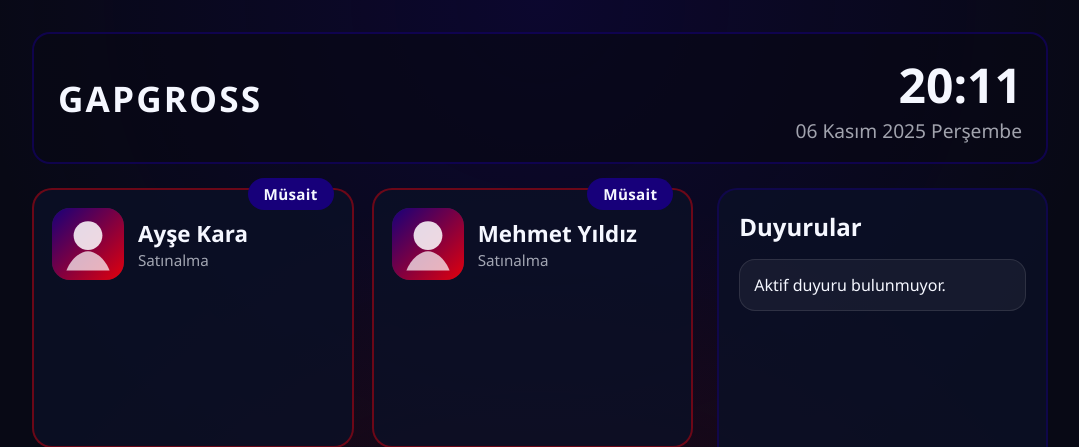
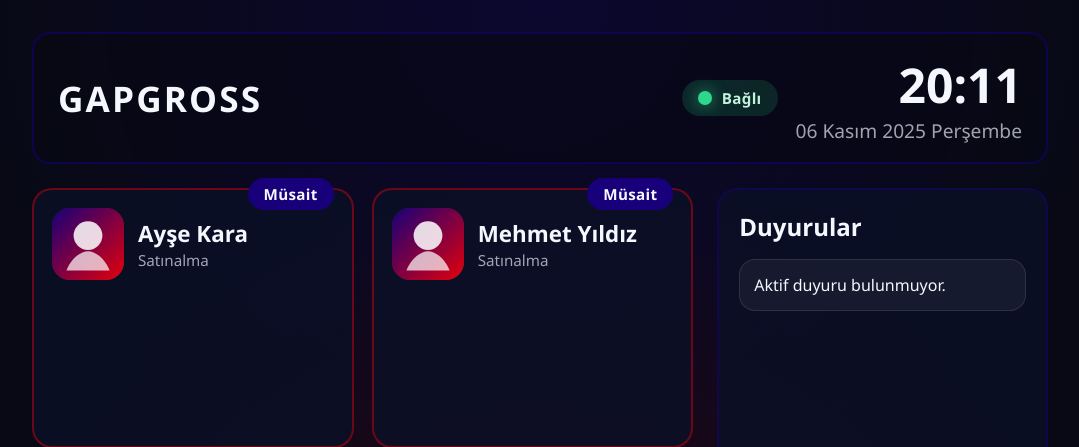
Before and after one commit to adnancergibozann/signage, a PHP site: page / in a window 1280 px wide. Shown: the top 447 px of the page, without its empty margins (100-1179 px from the left). Run offline with PHP 8.4, Linux system fonts and the light colour scheme; data comes from the database, SQL or seed files in the repository; data that the repository does not hold is empty; some libraries are stand-ins or nearby versions.

Commit message:
Fix signage ticker sizing and connection status

```diff
--- a/assets/css/signage.css
+++ b/assets/css/signage.css
@@ -48,6 +48,12 @@ body {
     border: 2px solid rgba(23, 0, 122, 0.55);
 }
 
+.header-meta {
+    display: flex;
+    align-items: center;
+    gap: 18px;
+}
+
 .branding {
     display: flex;
     align-items: center;
@@ -82,6 +88,57 @@ body {
 .clock .date {
     font-size: 1.2rem;
     color: var(--gap-muted);
+}
+
+.connection-indicator {
+    display: flex;
+    align-items: center;
+    gap: 10px;
+    background: rgba(255, 255, 255, 0.08);
+    padding: 8px 16px;
+    border-radius: 999px;
+    font-weight: 600;
+    font-size: 0.95rem;
+    letter-spacing: 0.02em;
+    transition: background 0.3s ease, color 0.3s ease;
+}
+
+.connection-indicator .connection-dot {
+    width: 14px;
+    height: 14px;
+    border-radius: 50%;
+    box-shadow: 0 0 12px rgba(0, 0, 0, 0.4);
+    transition: background 0.3s ease, box-shadow 0.3s ease;
+}
+
+.connection-indicator[data-status="online"] {
+    background: rgba(38, 215, 130, 0.15);
+    color: #bff3da;
+}
+
+.connection-indicator[data-status="online"] .connection-dot {
+    background: #2dd88c;
+    box-shadow: 0 0 16px rgba(45, 216, 140, 0.7);
+}
+
+.connection-indicator[data-status="connecting"] {
+    background: rgba(255, 200, 87, 0.18);
+    color: #ffe3a1;
+}
+
+.connection-indicator[data-status="connecting"] .connection-dot {
+    background: #ffc857;
+    box-shadow: 0 0 14px rgba(255, 200, 87, 0.6);
+}
+
+.connection-indicator[data-status="offline"] {
+    background: rgba(227, 0, 11, 0.2);
+    color: #ffc7cd;
+}
+
+.connection-indicator[data-status="offline"] .connection-dot {
+    background: #ff4d61;
+    box-shadow: 0 0 16px rgba(255, 77, 97, 0.65);
 }
 
 .main-area {
--- a/assets/js/signage.js
+++ b/assets/js/signage.js
@@ -34,6 +34,27 @@ const signageState = {
     mediaTimer: null,
 };
 
+const CONNECTION_LABELS = {
+    online: 'Bağlı',
+    offline: 'Bağlantı Yok',
+    connecting: 'Kontrol ediliyor',
+};
+
+function setConnectionStatus(status) {
+    const indicator = document.querySelector('.connection-indicator');
+    if (!indicator) {
+        return;
+    }
+    const normalized = CONNECTION_LABELS[status] ? status : 'offline';
+    indicator.dataset.status = normalized;
+    const label = indicator.querySelector('.connection-text');
+    const labelText = CONNECTION_LABELS[normalized];
+    if (label) {
+        label.textContent = labelText;
+    }
+    indicator.setAttribute('aria-label', `Sunucu bağlantısı: ${labelText}`);
+}
+
 function isSameDay(dateA, dateB) {
     return dateA.getFullYear() === dateB.getFullYear()
         && dateA.getMonth() === dateB.getMonth()
@@ -68,6 +89,7 @@ function formatMeetingTime(meeting, referenceDate) {
 
 async function loadSignageState() {
     try {
+        setConnectionStatus('connecting');
         const response = await fetch(withBase('/public/api/signage.php'), { cache: 'no-store' });
         if (!response.ok) {
             throw new Error('Veri alınamadı');
@@ -78,9 +100,11 @@ async function loadSignageState() {
         signageState.timeFormat = data.settings.timeFormat || '24h';
         renderSignage(data);
         scheduleRefresh();
+        setConnectionStatus('online');
     } catch (error) {
         console.error('Signage güncellenirken hata oluştu:', error);
         scheduleRefresh(10);
+        setConnectionStatus('offline');
     }
 }
 
@@ -325,20 +349,29 @@ function renderTicker(items, settings) {
     }
     const root = document.documentElement;
     const fontSize = settings?.tickerFontSize;
-    const bandHeight = settings?.tickerHeight;
-    if (fontSize && Number.isFinite(fontSize)) {
-        root.style.setProperty('--ticker-font-size', `${fontSize}px`);
+    const fontSizeValue = fontSize === null || fontSize === undefined ? NaN : Number.parseFloat(fontSize);
+    if (Number.isFinite(fontSizeValue) && fontSizeValue > 0) {
+        root.style.setProperty('--ticker-font-size', `${fontSizeValue}px`);
     } else {
         root.style.removeProperty('--ticker-font-size');
     }
-    if (bandHeight && Number.isFinite(bandHeight)) {
-        root.style.setProperty('--ticker-height', `${bandHeight}px`);
+    const bandHeight = settings?.tickerHeight;
+    const bandHeightValue = bandHeight === null || bandHeight === undefined ? NaN : Number.parseFloat(bandHeight);
+    if (Number.isFinite(bandHeightValue) && bandHeightValue > 0) {
+        root.style.setProperty('--ticker-height', `${bandHeightValue}px`);
     } else {
         root.style.removeProperty('--ticker-height');
     }
+    const tickerSpeedValue = settings?.tickerSpeed === null || settings?.tickerSpeed === undefined
+        ? NaN
+        : Number.parseFloat(settings.tickerSpeed);
+    if (Number.isFinite(tickerSpeedValue) && tickerSpeedValue > 0) {
+        root.style.setProperty('--ticker-speed', `${tickerSpeedValue}s`);
+    } else {
+        root.style.removeProperty('--ticker-speed');
+    }
     track.innerHTML = '';
-    const speed = settings?.tickerSpeed ? `${settings.tickerSpeed}s` : '35s';
-    track.style.setProperty('animation-duration', speed);
+    track.style.removeProperty('animation-duration');
     if (!items || items.length === 0) {
         const placeholder = document.createElement('div');
         placeholder.className = 'ticker-item';
--- a/index.php
+++ b/index.php
@@ -101,9 +101,15 @@ $formatMeetingTicker = static function (array $meeting) use ($formatMeetingTime)
                 <img src="<?= $logoUrl ? htmlspecialchars($logoUrl, ENT_QUOTES) : $placeholderProfile ?>" alt="Gapgross"<?= $logoUrl ? '' : ' style="display:none"' ?>>
                 <h1><?= htmlspecialchars($settings['companyName'] ?? 'Gapgross') ?></h1>
             </div>
-            <div class="clock" aria-live="polite">
-                <div class="time"><?= htmlspecialchars($timeString) ?></div>
-                <div class="date"><?= htmlspecialchars($dateString) ?></div>
+            <div class="header-meta">
+                <div class="connection-indicator" data-status="online" aria-live="polite" aria-label="Sunucu bağlantısı: bağlı">
+                    <span class="connection-dot" aria-hidden="true"></span>
+                    <span class="connection-text">Bağlı</span>
+                </div>
+                <div class="clock" aria-live="polite">
+                    <div class="time"><?= htmlspecialchars($timeString) ?></div>
+                    <div class="date"><?= htmlspecialchars($dateString) ?></div>
+                </div>
             </div>
         </section>
 
```
